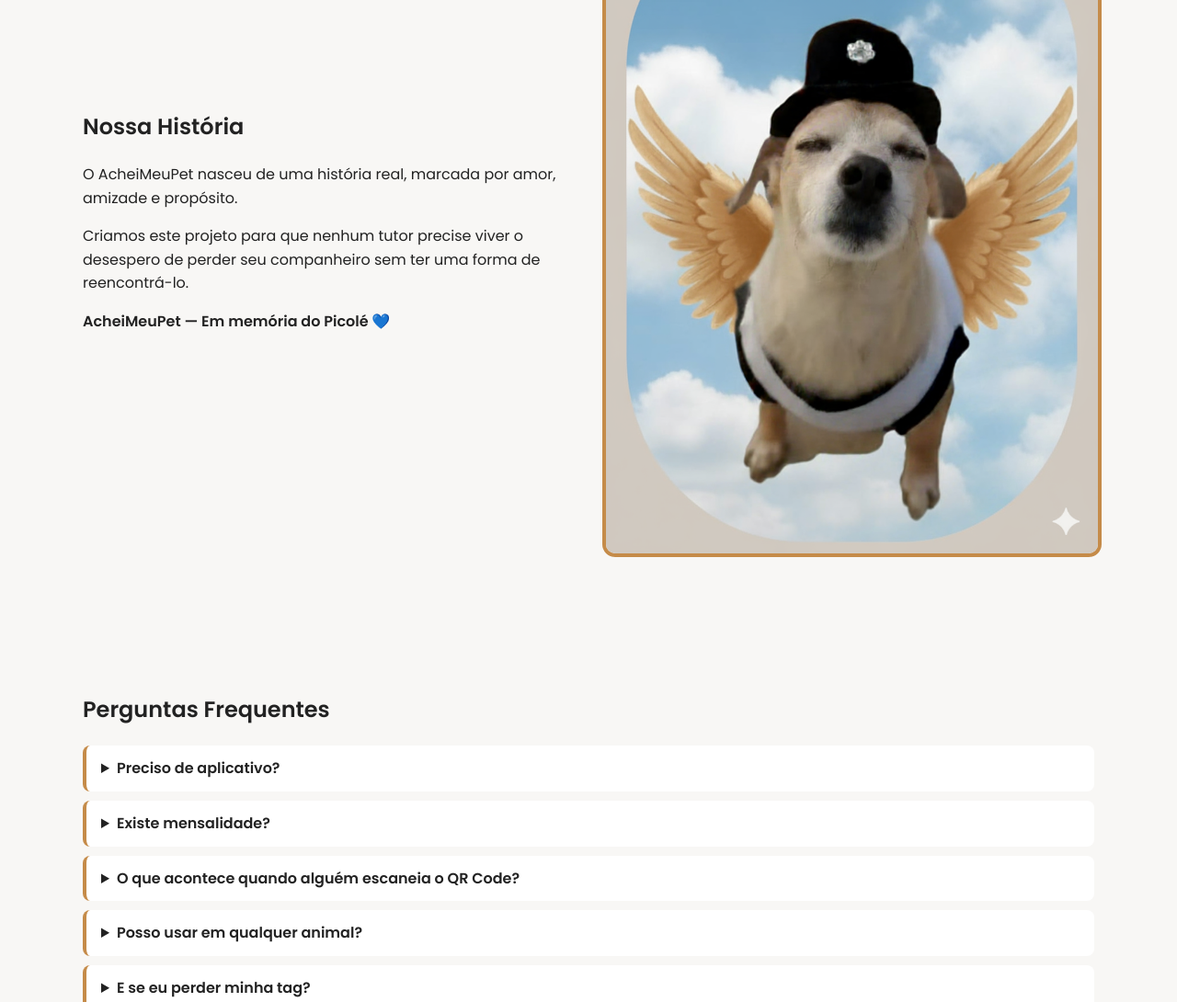
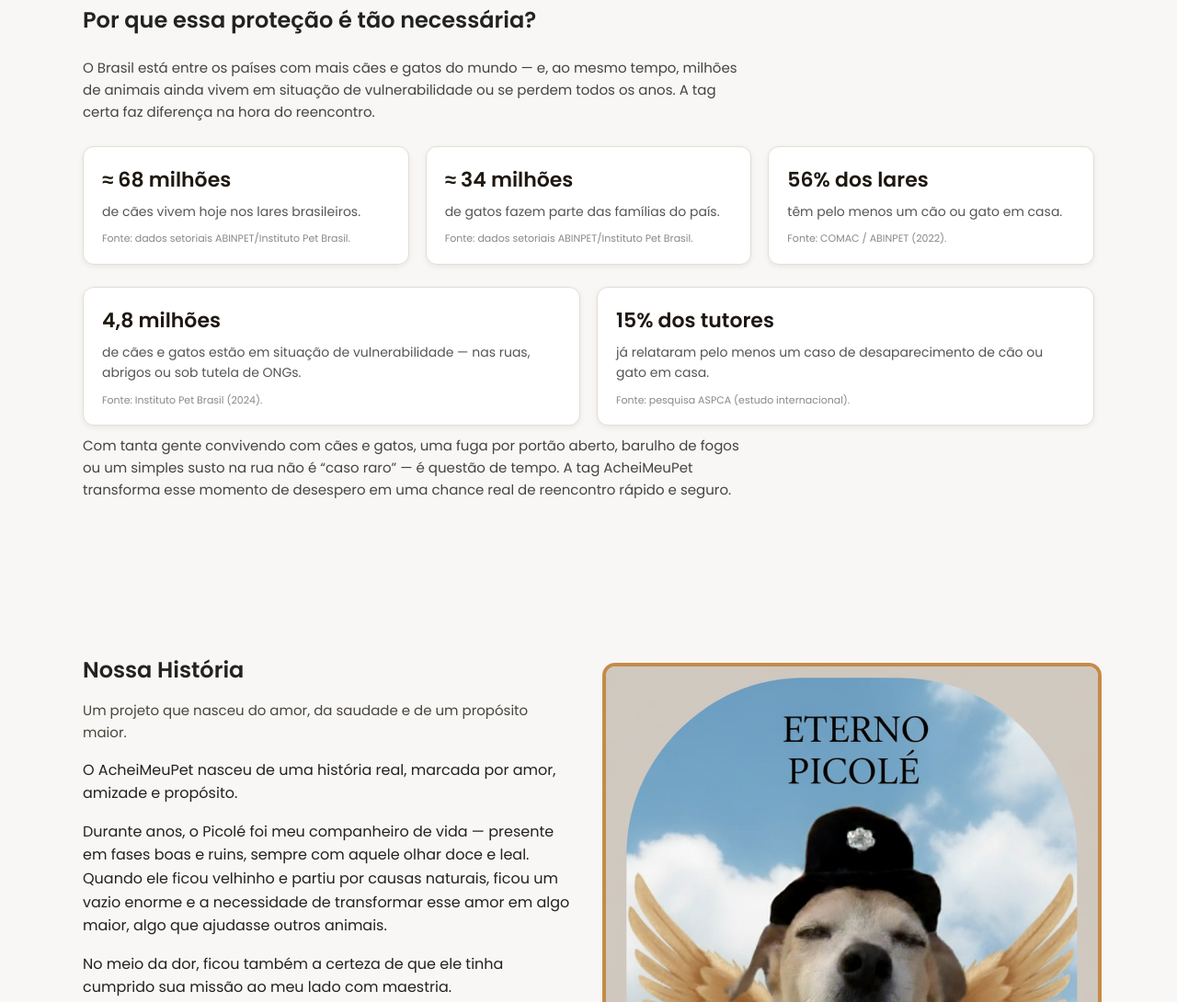
Before and after one commit to contatodbarbaro-bot/acheimeupet, a plain HTML site: page acheimeupet/index.html in a window 1280 px wide. Shown: the part 1174-2264 px from the top of the page at 92% size. Drawn offline with nearby package versions, Linux system fonts and the light colour scheme.

Commit message:
Update index.html

```diff
--- a/acheimeupet/index.html
+++ b/acheimeupet/index.html
@@ -4,7 +4,8 @@
 <meta charset="UTF-8" />
 <meta name="viewport" content="width=device-width, initial-scale=1" />
 <title>AcheiMeuPet – A tag que encontra seu melhor amigo</title>
-<meta name="description" content="AcheiMeuPet: a tag com QR Code que protege e reconecta animais aos seus tutores em segundos.">
+<meta name="description" content="AcheiMeuPet: a tag com QR Code que protege, reconecta e salva pets, usando tecnologia, propósito e muita história real. Em memória do Picolé.">
+
 <link href="https://fonts.googleapis.com/css2?family=Poppins:wght@300;400;600&display=swap" rel="stylesheet">
 <link href="https://cdn.jsdelivr.net/npm/remixicon@3.5.0/fonts/remixicon.css" rel="stylesheet">
 
@@ -96,6 +97,14 @@ section {
   font-weight: 500;
 }
 
+/* Texto introdutório de seção */
+.section-intro {
+  max-width: 720px;
+  margin: 10px 0 25px;
+  color: #444;
+  font-size: 15px;
+}
+
 /* Como Funciona */
 .steps {
   display: grid;
@@ -118,17 +127,58 @@ section {
   margin-bottom: 10px;
 }
 
+/* Blocos de dados (cenário pet) */
+.dados-pet {
+  display: grid;
+  grid-template-columns: repeat(auto-fit, minmax(230px, 1fr));
+  gap: 18px;
+  margin-top: 24px;
+}
+.dado-card {
+  background: #fff;
+  border-radius: 12px;
+  padding: 18px 20px;
+  border: 1px solid #e3ded5;
+  box-shadow: 0 2px 6px #0001;
+}
+.dado-card strong {
+  display: block;
+  font-size: 22px;
+  color: var(--escuro);
+}
+.dado-card span {
+  display: block;
+  margin-top: 6px;
+  font-size: 14px;
+  color: #555;
+}
+.dado-card small.fonte {
+  display: block;
+  margin-top: 10px;
+  font-size: 11px;
+  color: #888;
+}
+
 /* História */
 .historia {
   display: grid;
   grid-template-columns: 1fr 1fr;
   gap: 30px;
   align-items: center;
+  opacity: 0;
+  animation: fadeIn 1.2s ease forwards;
 }
 .historia img {
   width: 100%;
   border: 4px solid var(--caramelo);
   border-radius: 14px;
+}
+.historia-sub {
+  font-size: 15px;
+  margin-top: -8px;
+  margin-bottom: 15px;
+  color: var(--escuro);
+  opacity: 0.8;
 }
 
 /* FAQ */
@@ -172,6 +222,7 @@ footer a { color: #fff; }
 <header>
   <nav>
     <a href="#como-funciona">Como Funciona</a>
+    <a href="#por-que-proteger">Por que Proteger</a>
     <a href="#nossa-historia">Nossa História</a>
     <a href="#faq">FAQ</a>
     <a href="#contato">Contato</a>
@@ -186,7 +237,6 @@ footer a { color: #fff; }
 
   <div>
     <a href="cadastro.html" class="btn">Cadastrar Pet</a>
-    <a href="tag-demo.html" class="btn" style="background:var(--azul); color:var(--escuro);">Ver Tag em Ação</a>
   </div>
 
   <div class="counter">
@@ -194,34 +244,98 @@ footer a { color: #fff; }
   </div>
 </section>
 
+<!-- RESTO DO ARQUIVO CONTINUA IGUAL (SEM ALTERAÇÕES) -->
+
 <section id="como-funciona">
   <h2>Como Funciona</h2>
+  <p class="section-intro">
+    Em poucos passos, seu pet ganha uma identidade digital com QR Code que facilita o reencontro em caso de perda.
+  </p>
+
   <div class="steps">
     <div class="step">
       <i class="ri-hand-heart-line"></i>
       <h3>1. Cadastre seu pet</h3>
-      <p>Preencha o perfil e ative a proteção.</p>
+      <p>Informe seus dados e os do seu pet, escolha o plano e ative a proteção em poucos minutos.</p>
     </div>
     <div class="step">
       <i class="ri-qr-scan-2-line"></i>
       <h3>2. Receba sua tag gratuita</h3>
-      <p>Enviamos sua tag em até 24h após a assinatura — você paga apenas o frete.</p>
+      <p>Geramos sua tag com QR Code exclusivo e enviamos em até 24h após a assinatura — você paga apenas o frete.</p>
     </div>
     <div class="step">
       <i class="ri-shield-check-line"></i>
       <h3>3. Proteção garantida</h3>
-      <p>Se seu pet for encontrado, você recebe a localização e contato do encontrador na hora.</p>
+      <p>Se seu pet for encontrado, quem escanear a tag acessa a página segura do pet, pode enviar a localização e falar com você pelo WhatsApp.</p>
     </div>
   </div>
 </section>
 
+<!-- 🔹 NOVA SEÇÃO: Por que Proteger -->
+<section id="por-que-proteger">
+  <h2>Por que essa proteção é tão necessária?</h2>
+  <p class="section-intro">
+    O Brasil está entre os países com mais cães e gatos do mundo — e, ao mesmo tempo, milhões de animais ainda vivem em situação de vulnerabilidade ou se perdem todos os anos. A tag certa faz diferença na hora do reencontro.
+  </p>
+
+  <div class="dados-pet">
+    <div class="dado-card">
+      <strong>≈ 68 milhões</strong>
+      <span>de cães vivem hoje nos lares brasileiros.</span>
+      <small class="fonte">Fonte: dados setoriais ABINPET/Instituto Pet Brasil.</small>
+    </div>
+    <div class="dado-card">
+      <strong>≈ 34 milhões</strong>
+      <span>de gatos fazem parte das famílias do país.</span>
+      <small class="fonte">Fonte: dados setoriais ABINPET/Instituto Pet Brasil.</small>
+    </div>
+    <div class="dado-card">
+      <strong>56% dos lares</strong>
+      <span>têm pelo menos um cão ou gato em casa.</span>
+      <small class="fonte">Fonte: COMAC / ABINPET (2022).</small>
+    </div>
+  </div>
+
+  <div class="dados-pet">
+    <div class="dado-card">
+      <strong>4,8 milhões</strong>
+      <span>de cães e gatos estão em situação de vulnerabilidade — nas ruas, abrigos ou sob tutela de ONGs.</span>
+      <small class="fonte">Fonte: Instituto Pet Brasil (2024).</small>
+    </div>
+    <div class="dado-card">
+      <strong>15% dos tutores</strong>
+      <span>já relataram pelo menos um caso de desaparecimento de cão ou gato em casa.</span>
+      <small class="fonte">Fonte: pesquisa ASPCA (estudo internacional).</small>
+    </div>
+  </div>
+
+  <p class="section-intro">
+    Com tanta gente convivendo com cães e gatos, uma fuga por portão aberto, barulho de fogos ou um simples susto na rua não é “caso raro” — é questão de tempo.
+    A tag AcheiMeuPet transforma esse momento de desespero em uma chance real de reencontro rápido e seguro.
+  </p>
+</section>
+
+<!-- ⭐⭐ SEÇÃO Nossa História ⭐⭐ -->
 <section id="nossa-historia" class="historia">
   <div>
     <h2>Nossa História</h2>
+    <p class="historia-sub">Um projeto que nasceu do amor, da saudade e de um propósito maior.</p>
+
     <p>O AcheiMeuPet nasceu de uma história real, marcada por amor, amizade e propósito.</p>
-    <p>Criamos este projeto para que nenhum tutor precise viver o desespero de perder seu companheiro sem ter uma forma de reencontrá-lo.</p>
+
+    <p>Durante anos, o Picolé foi meu companheiro de vida — presente em fases boas e ruins, sempre com aquele olhar doce e leal. Quando ele ficou velhinho e partiu por causas naturais, ficou um vazio enorme e a necessidade de transformar esse amor em algo maior, algo que ajudasse outros animais.</p>
+
+    <p>No meio da dor, ficou também a certeza de que ele tinha cumprido sua missão ao meu lado com maestria.</p>
+
+    <p>O AcheiMeuPet não nasceu porque o Picolé se perdeu; nasceu porque o amor que ele deixou não cabia só em mim. Da saudade veio a ideia de criar uma forma simples e acessível de proteger pets e facilitar reencontros.</p>
+
+    <p>Com o tempo, o AcheiMeuPet cresceu como movimento pela causa animal. Estamos estruturando a ONG AcheiMeuPet, dedicada a apoiar protetores e incentivar a adoção responsável — oferecendo tags gratuitas e vitalícias para pets adotados por ONGs parceiras.</p>
+
+    <p>Cada reencontro, cada tag enviada e cada pet protegido carrega um pouco da história do Picolé — e de todos os animais que merecem amor, segurança e um lar de verdade.</p>
+
     <p><strong>AcheiMeuPet — Em memória do Picolé 💙</strong></p>
   </div>
+
   <div>
     <img src="picole.png" alt="Picolé - inspiração do AcheiMeuPet">
   </div>
@@ -259,5 +373,6 @@ let updateCounter = () => {
 };
 updateCounter();
 </script>
+
 </body>
 </html>
```
